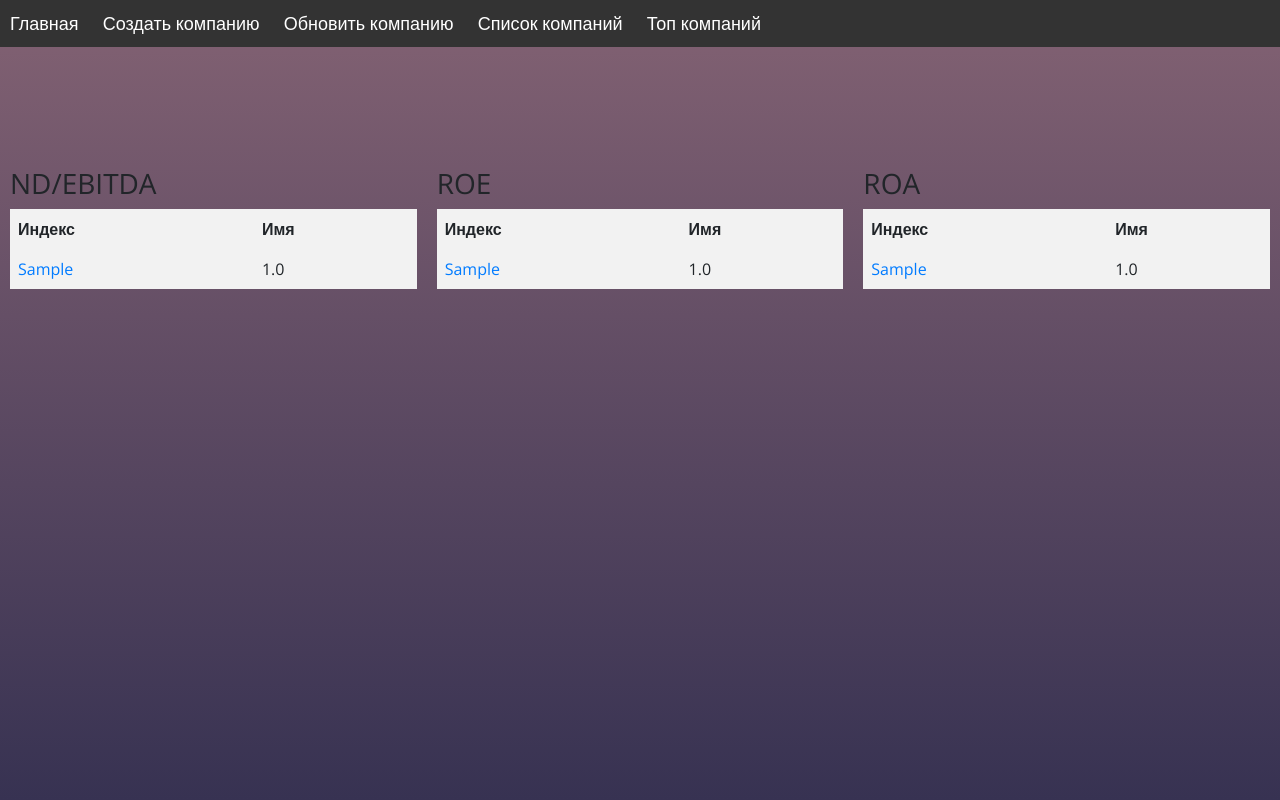
After one commit to KiselevVv/investing_program, a Flask app: page /top in a window 1280 px wide. The commit adds this page. Run offline with Flask 3, Linux system fonts and the light colour scheme; tables that the repository leaves empty hold one stand-in row (values such as "Sample post"); some libraries are stand-ins or nearby versions.

Commit message:
add top page

```diff
--- a/web/app.py
+++ b/web/app.py
@@ -4,6 +4,7 @@ import os
 from flask import Flask, render_template, flash, url_for, request, redirect
 from flask_sqlalchemy import SQLAlchemy
 from flask_wtf import FlaskForm
+from sqlalchemy import desc
 from wtforms import FileField, SubmitField, StringField, FloatField, \
     SelectField
 from wtforms.validators import DataRequired
@@ -192,11 +193,25 @@ def update_comp_page(ticker):
     form = UpdateForm()
     query = Companies.query.filter_by(ticker=ticker).first()
     if form.validate_on_submit():
-        Companies.query.filter_by(ticker=ticker).update({k: v for (k, v) in form.data.items() if k != 'submit' and k != 'csrf_token'})
+        Companies.query.filter_by(ticker=ticker).update(
+            {k: v for (k, v) in form.data.items() if
+             k != 'submit' and k != 'csrf_token'})
         db.session.commit()
         flash("Компания успешно обновлена")
-    return render_template('update.html', form=form, ticker=ticker, query=query)
+    return render_template('update.html', form=form, ticker=ticker,
+                           query=query)
 
+
+@app.route('/top', methods=['GET'])
+def top_comp_page():
+    query_nd_ebitda = db.session.query(Companies).order_by(
+        desc(Companies.net_debt / Companies.ebitda)).limit(10).all()
+    query_roe = db.session.query(Companies).order_by(
+        desc(Companies.net_profit / Companies.equity)).limit(10).all()
+    query_roa = db.session.query(Companies).order_by(
+        desc(Companies.net_profit / Companies.assets)).limit(10).all()
+    return render_template('top.html', query_nd_ebitda=query_nd_ebitda,
+                           query_roe=query_roe, query_roa=query_roa)
 
 
 if __name__ == '__main__':
--- a/web/static/style.css
+++ b/web/static/style.css
@@ -47,7 +47,7 @@ input {
 }
 
 
-table {
+.table-one {
     max-width: 800px;
     margin: 0 auto; /* Центрируем таблицу */
     margin-top: 15%;
@@ -74,6 +74,37 @@ table {
 .pagination {
     margin: 0 auto;
 }
+
+
+  .table-row {
+    display: flex;
+    flex-direction: row;
+    justify-content: space-between;
+    margin-top: 100px;
+  }
+  .table-cell {
+    flex: 1;
+    margin: 0 10px;
+  }
+  table {
+    border-collapse: collapse;
+    width: 100%;
+  }
+  th, td {
+    text-align: left;
+    padding: 8px;
+    background-color: #f2f2f2;
+  }
+
+
+  .table-container {
+  margin-top: 20px;
+}
+
+.table-container h2 {
+  margin-bottom: 10px;
+}
+
 
 
 .wrapper {
--- a/web/templates/companies.html
+++ b/web/templates/companies.html
@@ -18,6 +18,7 @@
       <li><a href="/create">Создать компанию</a></li>
       <li><a href="/update">Обновить компанию</a></li>
       <li><a href="/companies">Список компаний</a></li>
+      <li><a href="/top">Топ компаний</a></li>
     </ul>
   </nav>
   <div class="form">
@@ -30,7 +31,7 @@
     <a href="{{ url_for('companies_page') }}">Сбросить поиск</a>
   {% endif %}
   </div>
-    <table class="table">
+    <table class="table-one">
       <tr class="tr-table">
         <th class="th-table ticker">Индекс</th>
         <th class="th-table name">Имя</th>
--- a/web/templates/company_info.html
+++ b/web/templates/company_info.html
@@ -18,6 +18,7 @@
       <li><a href="/create">Создать компанию</a></li>
       <li><a href="/update">Обновить компанию</a></li>
       <li><a href="/companies">Список компаний</a></li>
+      <li><a href="/top">Топ компаний</a></li>
     </ul>
   </nav>
   <h1> {{ query.name }} </h1>
@@ -31,7 +32,7 @@
     </div>
     {% endif %}
     {% endwith %}
-    <table class="table">
+    <table class="table-one">
       {% for k, v in values.items() %}
       <tr class="tr-table">
         <td class="td-table">{{ k }}</td>
--- a/web/templates/create.html
+++ b/web/templates/create.html
@@ -18,6 +18,7 @@
       <li><a href="/create">Создать компанию</a></li>
       <li><a href="/update">Обновить компанию</a></li>
       <li><a href="/companies">Список компаний</a></li>
+      <li><a href="/top">Топ компаний</a></li>
     </ul>
   </nav>
 <div>
--- a/web/templates/index.html
+++ b/web/templates/index.html
@@ -18,6 +18,7 @@
       <li><a href="/create">Создать компанию</a></li>
       <li><a href="/update">Обновить компанию</a></li>
       <li><a href="/companies">Список компаний</a></li>
+      <li><a href="/top">Топ компаний</a></li>
     </ul>
   </nav>
 <div class="form">
--- /dev/null
+++ b/web/templates/top.html
@@ -0,0 +1,80 @@
+<!DOCTYPE html>
+<html lang="en">
+<head>
+    <meta charset="UTF-8">
+    <title>Investing program</title>
+    <link rel="shortcut icon" href="https://img.icons8.com/fluent/48/000000/rainy-weather.png" type="image/x-icon"/>
+    <link rel="stylesheet"
+          href="https://stackpath.bootstrapcdn.com/bootstrap/4.5.0/css/bootstrap.min.css"
+          integrity="sha384-9aIt2nRpC12Uk9gS9baDl411NQApFmC26EwAOH8WgZl5MYYxFfc+NcPb1dKGj7Sk"
+          crossorigin="anonymous">
+    <link href="https://fonts.googleapis.com/css2?family=Open+Sans:wght@400;600&display=swap" rel="stylesheet">
+    <link rel="stylesheet" href="{{ url_for('static', filename='style.css') }}">
+</head>
+<body>
+  <nav>
+    <ul>
+      <li><a href="/">Главная</a></li>
+      <li><a href="/create">Создать компанию</a></li>
+      <li><a href="/update">Обновить компанию</a></li>
+      <li><a href="/companies">Список компаний</a></li>
+      <li><a href="/top">Топ компаний</a></li>
+    </ul>
+  </nav>
+  <div class="table-row">
+  <div class="table-cell">
+    <div class="table-container">
+    <h3>ND/EBITDA</h3>
+    <table>
+      <tr>
+        <th>Индекс</th>
+        <th>Имя</th>
+      </tr>
+      {% for company in query_nd_ebitda %}
+      <tr>
+        <td><a href="{{ url_for('company_info_page', ticker=company.ticker) }}">{{ company.ticker }}</a></td>
+        <td>{{ company.net_debt / company.ebitda }}</td>
+      </tr>
+      {% endfor %}
+    </table>
+  </div>
+  </div>
+  <div class="table-cell">
+    <div class="table-container">
+    <h3>ROE</h3>
+    <table>
+      <tr>
+        <th>Индекс</th>
+        <th>Имя</th>
+      </tr>
+      {% for company in query_roe %}
+      <tr>
+        <td><a href="{{ url_for('company_info_page', ticker=company.ticker) }}">{{ company.ticker }}</a></td>
+        <td>{{ company.net_profit / company.equity }}</td>
+      </tr>
+      {% endfor %}
+    </table>
+  </div>
+  </div>
+  <div class="table-cell">
+    <div class="table-container">
+    <h3>ROA</h3>
+    <table>
+      <tr>
+        <th>Индекс</th>
+        <th>Имя</th>
+      </tr>
+      {% for company in query_roa %}
+      <tr>
+        <td><a href="{{ url_for('company_info_page', ticker=company.ticker) }}">{{ company.ticker }}</a></td>
+        <td>{{ company.net_profit / company.assets }}</td>
+      </tr>
+      {% endfor %}
+    </table>
+  </div>
+  </div>
+</div>
+
+
+</body>
+</html>
--- a/web/templates/update.html
+++ b/web/templates/update.html
@@ -18,6 +18,7 @@
       <li><a href="/create">Создать компанию</a></li>
       <li><a href="/update">Обновить компанию</a></li>
       <li><a href="/companies">Список компаний</a></li>
+      <li><a href="/top">Топ компаний</a></li>
     </ul>
   </nav>
 <div>
```
